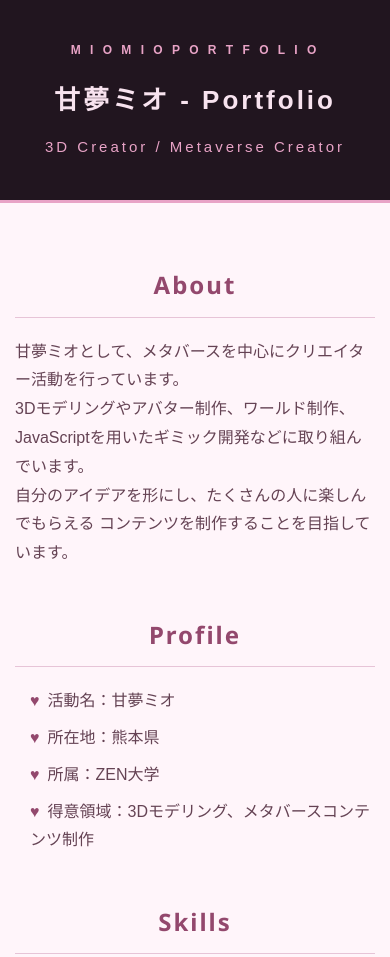
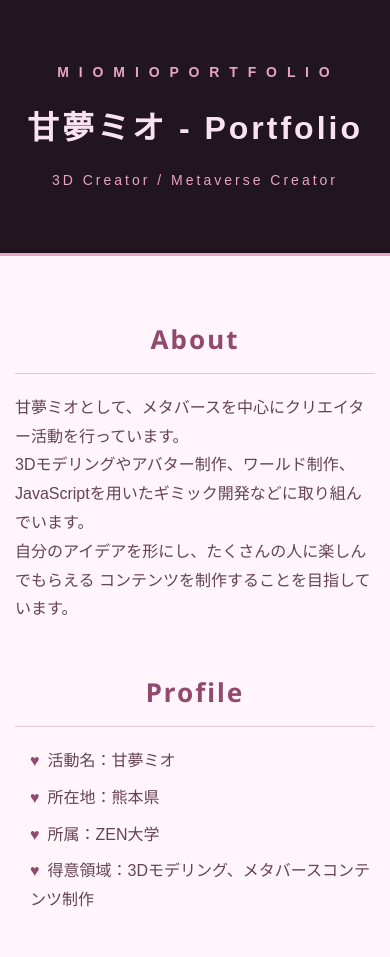
Before and after one commit to miou923/GitHub.miou923.github.io, a plain HTML site: page index.html in a window 390 px wide. Shown: the top 957 px of the page. Drawn offline with Linux system fonts and the light colour scheme.

Commit message:
Update style.css

```diff
--- a/style.css
+++ b/style.css
@@ -206,3 +206,41 @@ footer p {
     padding-left: 15px;
   }
 }
+
+/* --------------------
+   タイトル・見出し調整
+-------------------- */
+
+h1 {
+  font-size: 54px;
+  padding: 100px 20px;
+}
+
+h1::before {
+  font-size: 14px;
+}
+
+h1::after {
+  font-size: 18px;
+}
+
+h2 {
+  font-size: 32px;
+}
+
+/* スマホ対応 */
+
+@media screen and (max-width: 600px) {
+  h1 {
+    font-size: 32px;
+    padding: 60px 15px;
+  }
+
+  h2 {
+    font-size: 26px;
+  }
+
+  h1::after {
+    font-size: 14px;
+  }
+}
```
